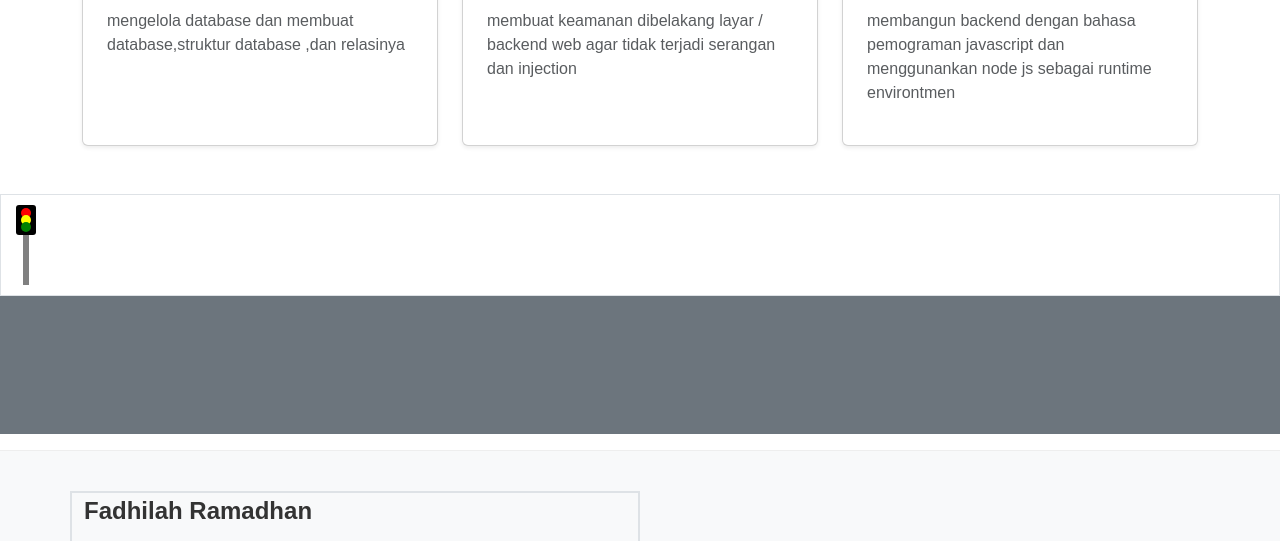
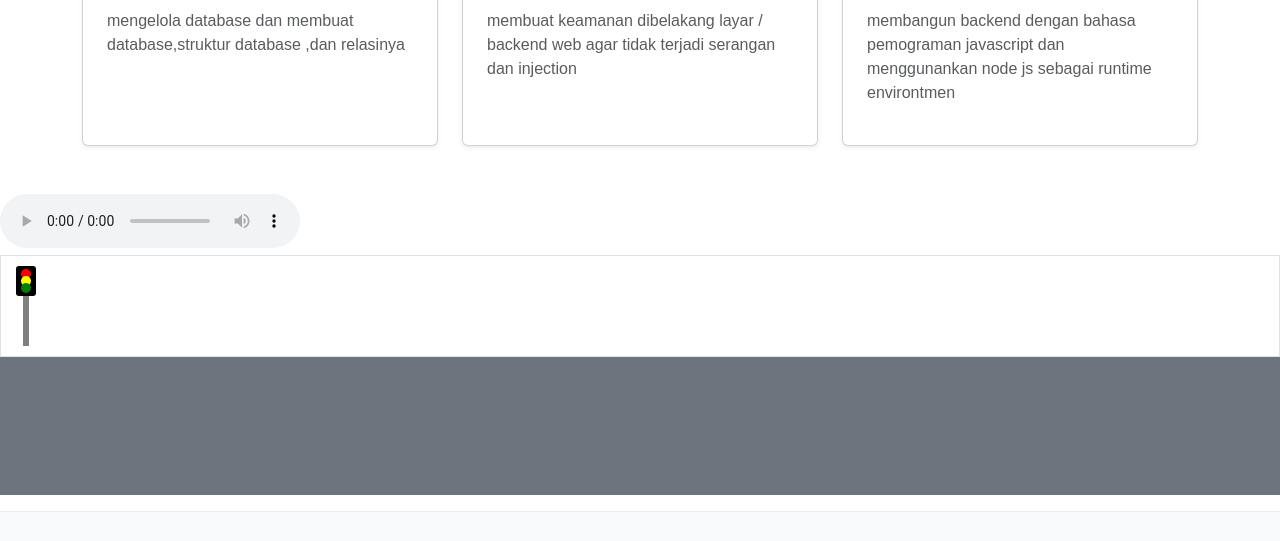
Before and after one commit to RAMDHIL/myself.github.io, a plain HTML site: page index.html in a window 1280 px wide. Shown: the part 1183-1724 px from the top of the page. Drawn offline with nearby package versions, Linux system fonts and the light colour scheme; a web font is replaced by a local one.

Commit message:
Update index.html

```diff
--- a/index.html
+++ b/index.html
@@ -242,7 +242,7 @@
       </div>
     </div>
   </section>
-  <audio controls autoplay loop hidden>
+  <audio controls autoplay >
     <source src="SpotifyMate.com - Fallen Down _Reprise_ - Piano Slowed _ Reverb - Augustin Garnier.mp3" type="audio/mp3">
     Your browser does not support the audio element.
   </audio>
```
